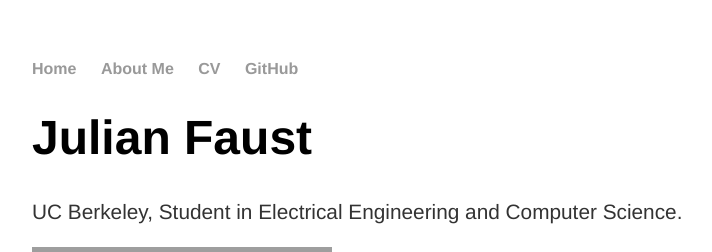
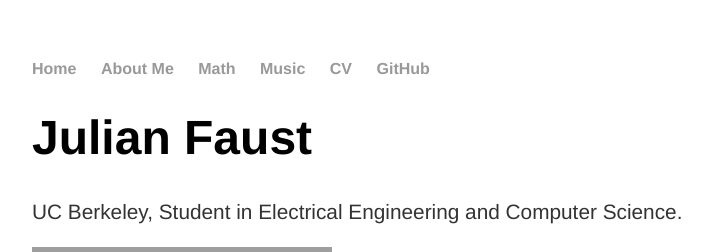
Before and after one commit to julianrfaust/julianrfaust.github.io, a Jekyll site: the page built from index.html, in a window 1280 px wide. Shown: the top 252 px of the page, without its empty margins (160-872 px from the left). Built offline with Jekyll 4.4.1, drawn with Linux system fonts in a browser that asks for light colours; grey boxes are pictures that could not be loaded.

Commit message:
Update default.html

```diff
--- a/_layouts/default.html
+++ b/_layouts/default.html
@@ -10,6 +10,8 @@
 	    		<ul>
 	        		<li><a href="/">Home</a></li>
 		        	<li><a href="/about">About Me</a></li>
+				<li><a href="/math">Math</a></li>
+				<li><a href="/music">Music</a></li>
 	        		<li><a href="/cv">CV</a></li>
 	        		<li><a href="/github">GitHub</a></li>
 	    		</ul>
```
